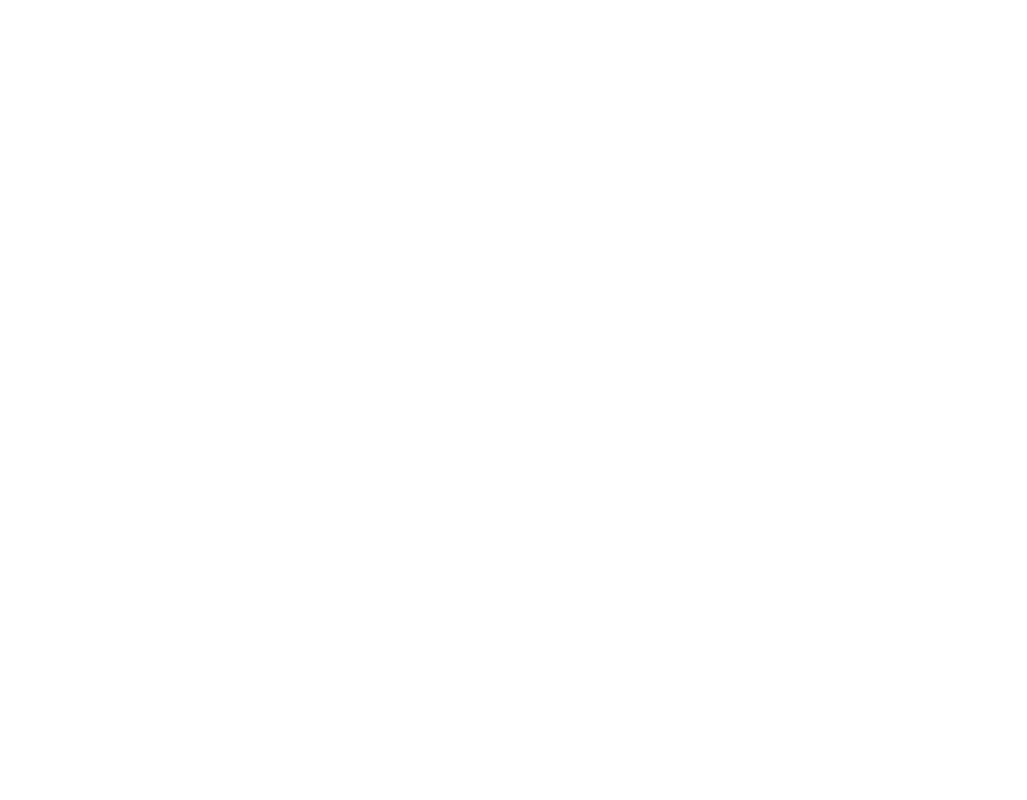
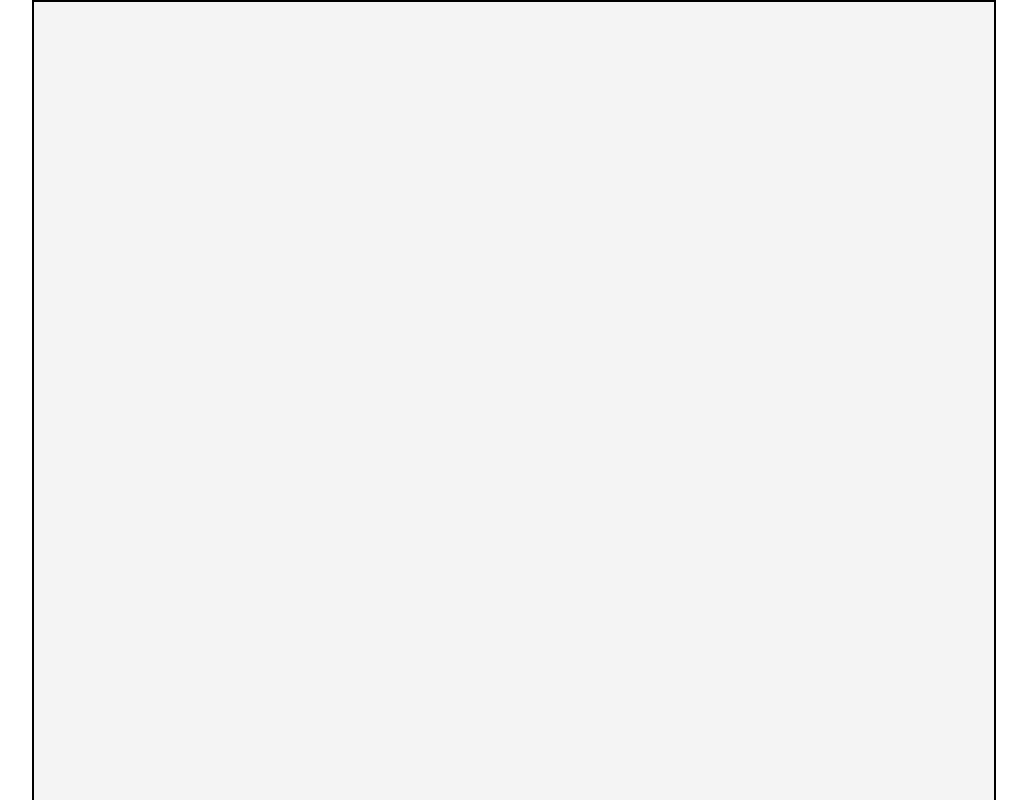
Before and after one commit to PDK34/odin-Etch-a-sketch, a plain HTML site: page index.html in a window 1280 px wide. Shown: the top 800 px of the page, without its empty margins (126-1153 px from the left). Drawn offline with Linux system fonts and the light colour scheme.

Commit message:
Add a container for the grid to be placed

```diff
--- a/index.html
+++ b/index.html
@@ -4,10 +4,14 @@
     <meta charset="UTF-8">
     <meta name="viewport" content="width=device-width, initial-scale=1.0">
     <title>Document</title>
+    <link href="styles.css" rel="stylesheet">
+
 </head>
 <body>
     <div class="container">
 
     </div>
+
+    <script src="main.js"></script>
 </body>
 </html>
--- a/styles.css
+++ b/styles.css
@@ -0,0 +1,15 @@
+body{
+    padding: 0;
+    margin: 0;
+    box-sizing: border-box;
+    display: flex;
+    justify-content: center;
+    align-items: center;
+}
+
+.container{
+    border: solid 2px black;
+    width: 960px;
+    height: 960px;
+    background-color: #f4f4f4;
+}
```
